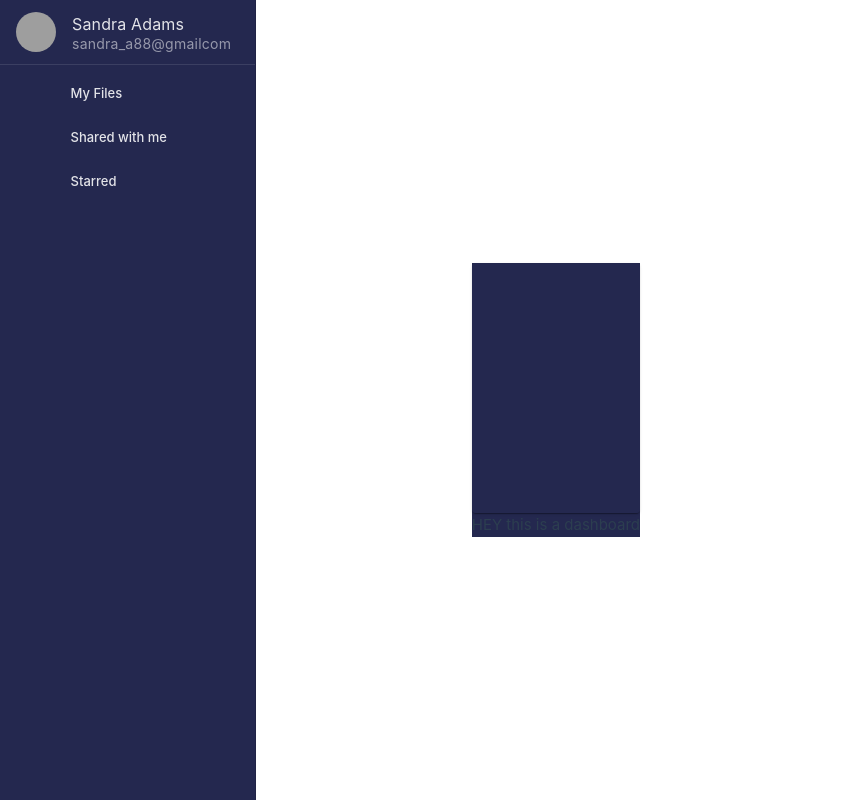
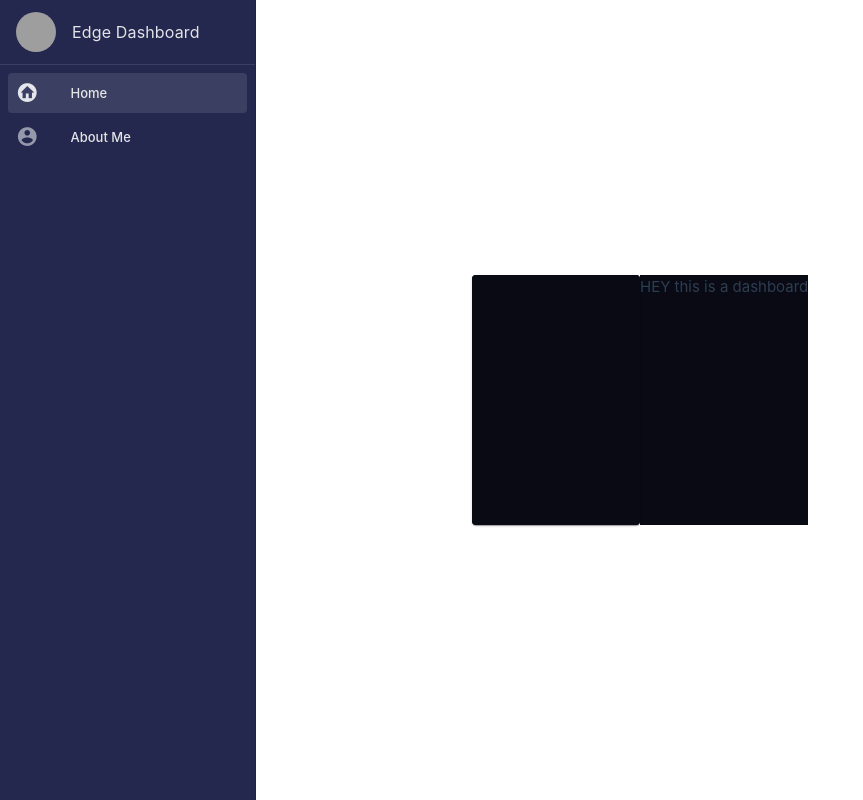
Before and after one commit to CarlosRocha2409/edge-frontend, a Vue app: page / in a window 1280 px wide. Shown: the whole page, without its empty margins (0-863 px from the left). Built offline with nearby package versions, Linux system fonts and the light colour scheme; grey boxes are pictures that could not be loaded; the HTML template or start-up script is replaced by a standard one.

Commit message:
feat/CarlosRocha/AddingNavbar

```diff
--- a/src/App.vue
+++ b/src/App.vue
@@ -1,9 +1,12 @@
 <script setup lang="ts">
 import { RouterLink, RouterView } from 'vue-router'
 import HelloWorld from './components/HelloWorld.vue'
+import Nav from './components/nav/NavComponent.vue';
 </script>
 
 <template>
+  <Nav/>
+
   <RouterView />
 </template>
 
--- a/src/components/dashboard/Dashboard.vue
+++ b/src/components/dashboard/Dashboard.vue
@@ -1,11 +1,9 @@
 <script setup lang="ts">
-  import SideNav from "@/components/nav/SideNav.vue"
 
 </script>
 
 <template>
 
-  <SideNav/>
 
   HEY
 
--- /dev/null
+++ b/src/components/icons/Logo.vue
@@ -0,0 +1,6 @@
+<svg
+  xmlns="http://www.w3.org/2000/svg"
+  width="69"
+  height="52"
+  viewBox="0 0 69 52"
+><g><g><g><path fill="#0ecc5f" d="M42.514 42.13c-.049 0-.097-.004-.145-.005v9.326l.145.002c8.139 0 15.39-3.784 20.104-9.683l-7.638-5.4c-3.01 3.52-7.48 5.76-12.466 5.76z"/></g><g><path fill="#2b7a39" d="M21.257 11.233C16.624 4.452 8.833 0 0 0v9.325c9.045 0 16.403 7.358 16.403 16.402S9.045 42.13 0 42.13v9.324c8.833 0 16.624-4.452 21.257-11.233 4.185 6.124 10.946 10.348 18.723 11.109v-9.397c-7.845-1.222-13.869-8.023-13.869-16.206s6.024-14.985 13.87-16.206V.124c-7.778.76-14.54 4.985-18.724 11.109z"/></g><g><path fill="#0ecc5f" d="M68.21 24.498c-.014-.282-.038-.561-.06-.841-.009-.109-.014-.22-.025-.327-.033-.36-.076-.716-.124-1.072l-.008-.058a25.276 25.276 0 0 0-.18-1.126C65.622 9.088 55.133 0 42.513 0l-.144.002v9.326c.048 0 .096-.003.145-.003 7.428 0 13.715 4.965 15.726 11.75H42.528l-.007.016v9.289h25.294c.221-1.2.355-2.43.403-3.682.015-.255.022-.572.022-.971 0-.412-.01-.821-.03-1.229z"/></g></g></g></svg>
--- /dev/null
+++ b/src/components/nav/MobileNav.vue
@@ -0,0 +1,48 @@
+<template>
+  <v-card class="mobile-nav">
+    <v-layout>
+      <v-app-bar>
+        <v-app-bar-nav-icon variant="text" color="white" @click.stop="drawer = !drawer"></v-app-bar-nav-icon>
+
+        <v-row class="nav-title" >
+          <img height="30px" width="30px" src="https://xe.network/logo.svg" alt="Avatar" />
+          <v-toolbar-title class="ml-2">Edge Dashboard</v-toolbar-title>
+        </v-row>
+
+        <v-spacer></v-spacer>
+      </v-app-bar>
+
+      <v-navigation-drawer v-model="drawer" temporary>
+        <v-list>
+          <v-list-item prepend-icon="mdi-home-circle" title="Home" to="/"></v-list-item>
+          <v-list-item prepend-icon="mdi-account-circle" title="About Me" to="/about"></v-list-item>
+        </v-list>
+      </v-navigation-drawer>
+
+    </v-layout>
+  </v-card>
+</template>
+<script setup>
+import { ref, watch } from 'vue'
+
+const drawer = ref(false)
+const group = ref(null)
+
+watch(group, () => {
+  drawer.value = false
+})
+</script>
+<style scoped lang="scss">
+@use '../../styles/mixins' as m;
+
+.mobile-nav {
+  @include m.query('md') {
+    display: none;
+  }
+  .nav-title{
+    margin-left:15px;
+    display: flex;
+    align-items:center;
+  }
+}
+</style>
--- /dev/null
+++ b/src/components/nav/NavComponent.vue
@@ -0,0 +1,9 @@
+<script setup lang="ts">
+import SideNav from './SideNav.vue'
+import MobileNav from './MobileNav.vue'
+</script>
+
+<template>
+  <SideNav />
+  <MobileNav />
+</template>
--- a/src/components/nav/SideNav.vue
+++ b/src/components/nav/SideNav.vue
@@ -7,18 +7,16 @@
       >
         <v-list>
           <v-list-item
-            prepend-avatar="https://randomuser.me/api/portraits/women/85.jpg"
-            subtitle="sandra_a88@gmailcom"
-            title="Sandra Adams"
+            prepend-avatar="https://xe.network/logo.svg"
+            title="Edge Dashboard"
           ></v-list-item>
         </v-list>
 
         <v-divider></v-divider>
 
         <v-list density="compact" nav>
-          <v-list-item prepend-icon="mdi-folder" title="My Files" value="myfiles"></v-list-item>
-          <v-list-item prepend-icon="mdi-account-multiple" title="Shared with me" value="shared"></v-list-item>
-          <v-list-item prepend-icon="mdi-star" title="Starred" value="starred"></v-list-item>
+          <v-list-item prepend-icon="mdi-home-circle" title="Home" to="/"></v-list-item>
+          <v-list-item prepend-icon="mdi-account-circle" title="About Me" to="/about"></v-list-item>
         </v-list>
       </v-navigation-drawer>
 
--- a/src/plugins/vuetify.ts
+++ b/src/plugins/vuetify.ts
@@ -1,4 +1,5 @@
 import 'vuetify/styles'
+import '@mdi/font/css/materialdesignicons.css' // Ensure you are using css-loader
 import { createVuetify } from 'vuetify'
 import * as components from 'vuetify/components'
 import * as directives from 'vuetify/directives'
@@ -25,7 +26,7 @@ const EdgeTheme = {
     'border-color': '#000000',
     'border-opacity': 0.12,
     'high-emphasis-opacity': 0.87,
-    'medium-emphasis-opacity': 0.60,
+    'medium-emphasis-opacity': 0.6,
     'disabled-opacity': 0.38,
     'idle-opacity': 0.04,
     'hover-opacity': 0.04,
@@ -34,21 +35,21 @@ const EdgeTheme = {
     'activated-opacity': 0.12,
     'pressed-opacity': 0.12,
     'dragged-opacity': 0.08,
-  }
+  },
 }
-
 
 const vuetify = createVuetify({
   components,
   directives,
-  theme:{
-    defaultTheme:"EdgeTheme",
-    themes:{
-      EdgeTheme
-    }
-
-  }
+  theme: {
+    defaultTheme: 'EdgeTheme',
+    themes: {
+      EdgeTheme,
+    },
+  },
+  icons: {
+    defaultSet: 'mdi',
+  },
 })
 
-
-export default vuetify;
+export default vuetify
--- /dev/null
+++ b/src/styles/_mixins.scss
@@ -0,0 +1,17 @@
+$breakpoints: (
+  "xs": 480px,
+  "sm": 768px,
+  "md": 1024px,
+  "lg": 1280px,
+  "xl": 1440px
+);
+
+@mixin query($breakpoint) {
+  @if map-has-key($breakpoints, $breakpoint) {
+    @media (min-width: map-get($breakpoints, $breakpoint)) {
+      @content;
+    }
+  } @else {
+    @warn "Breakpoint #{$breakpoint} not found in map.";
+  }
+}
--- a/src/views/DashboardView.vue
+++ b/src/views/DashboardView.vue
@@ -1,5 +1,5 @@
 <script setup lang="ts">
-import Dashboard from "../components/dashboard/Dashboard.vue"
+import Dashboard from '../components/dashboard/Dashboard.vue'
 </script>
 <template>
   <main>
@@ -12,6 +12,6 @@ import Dashboard from "../components/dashboard/Dashboard.vue"
 @use '../styles/variables' as v;
 
 main {
-  background-color: v.$darker-blue;
+  background-color: v.$background;
 }
 </style>
```
